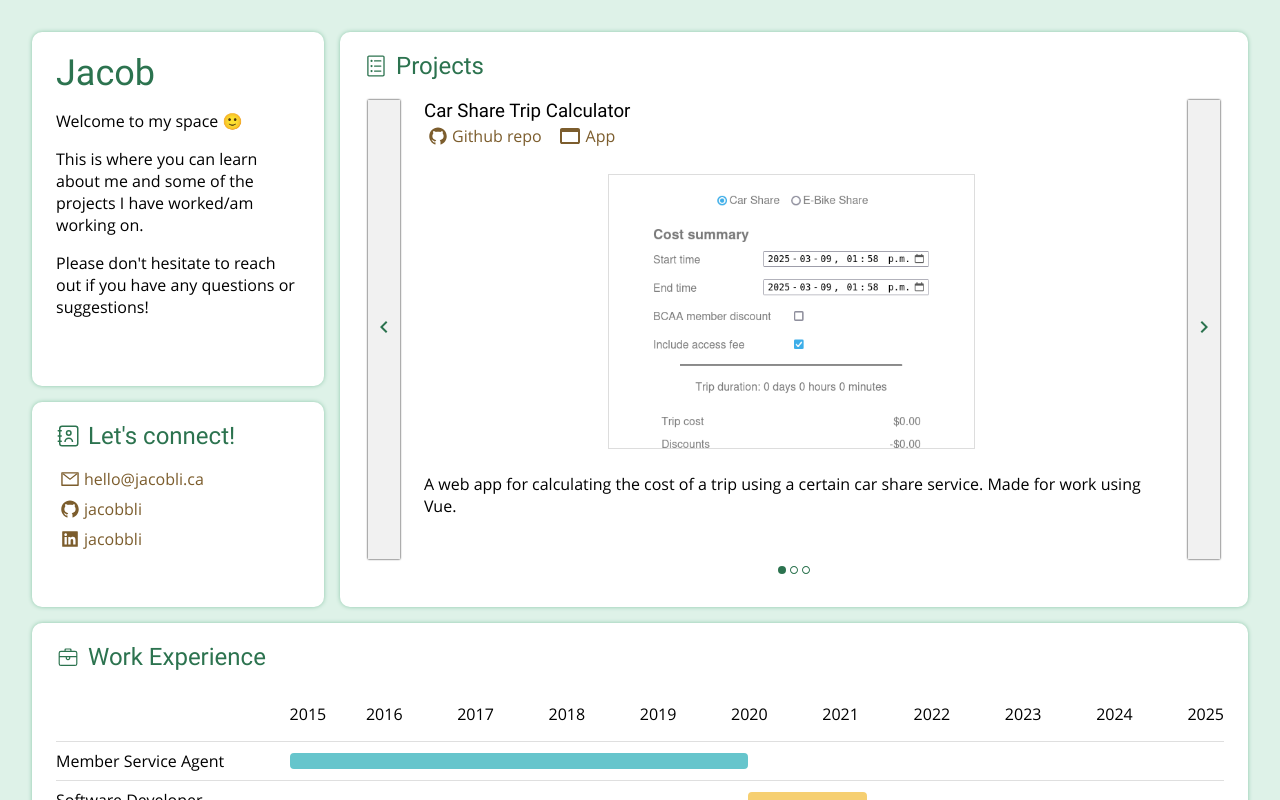
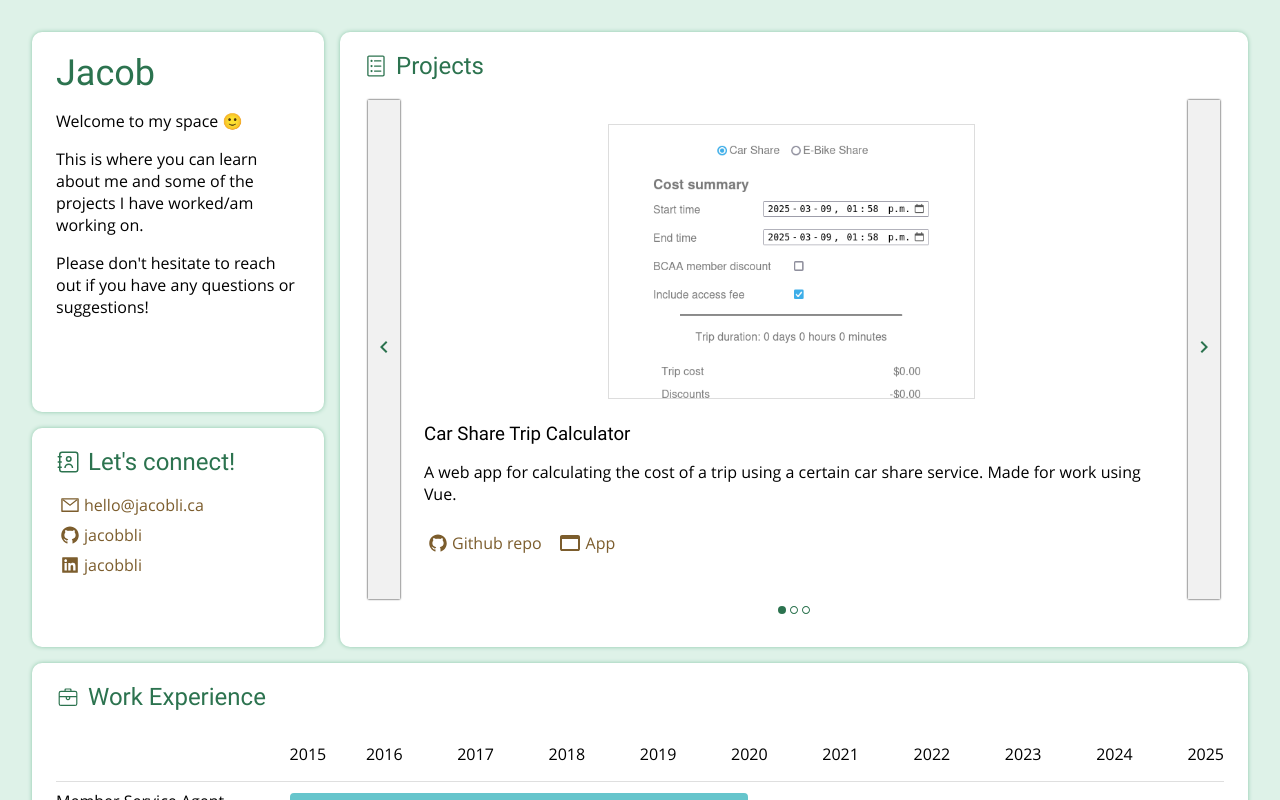
Before and after one commit to jacobbli/jacobbli.github.io, a Vue app: page / in a window 1280 px wide. Shown: the top 800 px of the page. Built offline with nearby package versions, Linux system fonts and the light colour scheme.

Commit message:
Change order of project description text

```diff
--- a/src/components/ProjectItem.vue
+++ b/src/components/ProjectItem.vue
@@ -11,25 +11,27 @@ defineProps({
 });
 </script>
 <template>
-  <h3>{{ project.label }}</h3>
-  <div class="projectCard__links">
-    <base-link v-if="project.github != ''" label="Github repo" icon="Github"
-      :target="project.github">
-      <template #icon><github-icon /></template>
-    </base-link>
-
-    <base-link v-if="project.app != ''" label="App" icon="App" :target="project.app">
-      <template #icon><web-asset-icon /></template>
-    </base-link>
-  </div>
   <div class="projectItem__image">
     <img :src="project.image">
   </div>
-  <p>{{ project.description }}</p>
+  <div class="projectItem__content">
+    <div class="projectItem__text">
+      <h3>{{ project.label }}</h3>
+      <p>{{ project.description }}</p>
+    </div>
+    <div class="projectItem__links">
+      <base-link v-if="project.github != ''" label="Github repo" icon="Github" :target="project.github">
+        <template #icon><github-icon /></template>
+      </base-link>
+      <base-link v-if="project.app != ''" label="App" icon="App" :target="project.app">
+        <template #icon><web-asset-icon /></template>
+      </base-link>
+    </div>
+  </div>
 </template>
 
 <style lang="scss" scoped>
-.projectCard__links {
+.projectItem__links {
   display: flex;
   flex-direction: row;
   gap: 8px;
@@ -51,4 +53,16 @@ defineProps({
     align-self: center;
   }
 }
+
+.projectItem__content {
+  display: flex;
+  flex-direction: column;
+  gap: 24px;
+}
+
+.projectItem__text{
+  display: flex;
+  flex-direction: column;
+  gap: 1rem;
+}
 </style>
```
